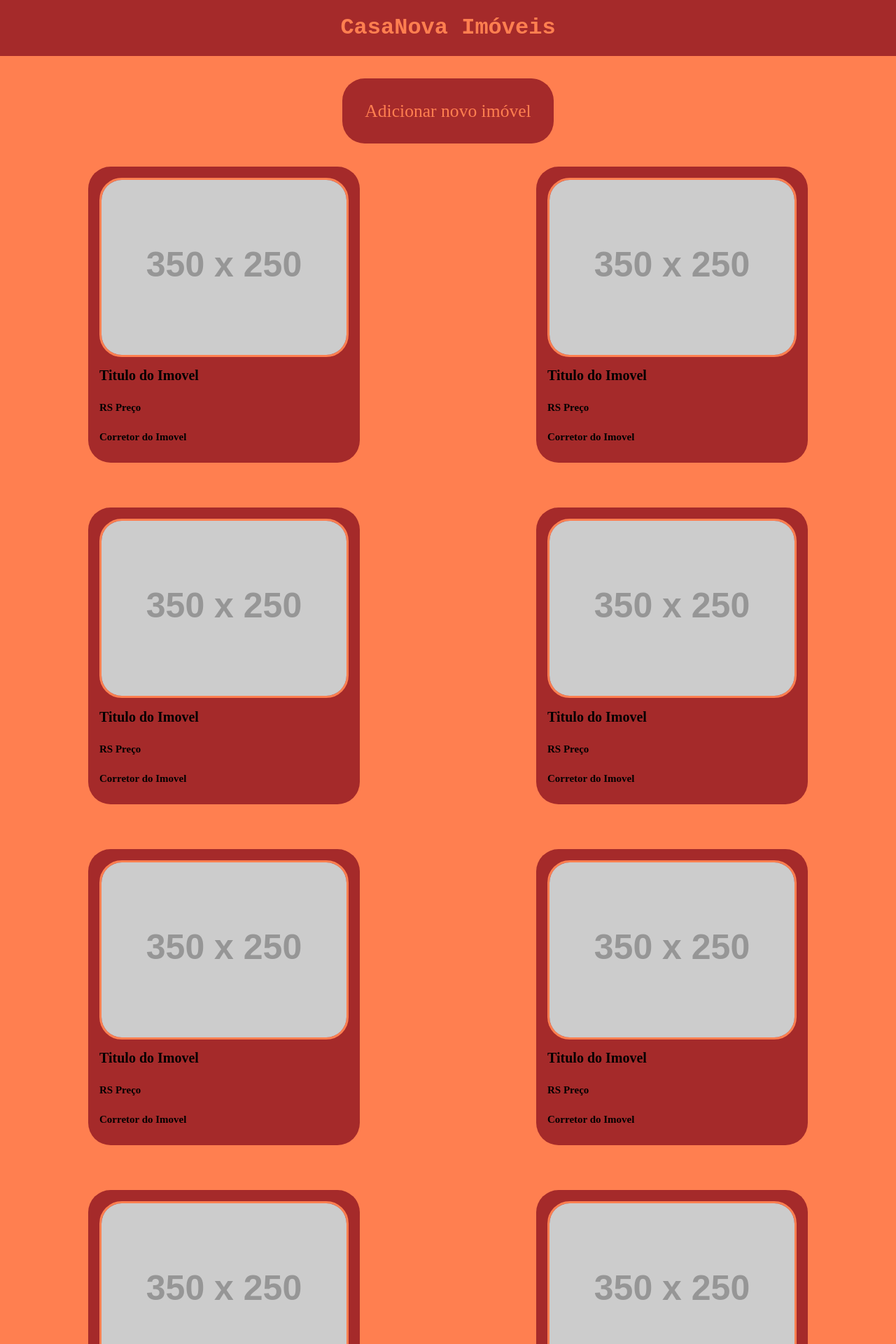
After one commit to lucashaiter/casa-nova-django, a Django app: page / in a window 1280 px wide. The commit adds this page. Shown: the top 1920 px of the page at 70% size. Run offline with Django 5.2, Linux system fonts and the light colour scheme; grey boxes labelled with a size stand in for pictures from a placeholder-image service; some libraries are stand-ins or nearby versions.

Commit message:
Telas finalizadas

```diff
--- a/config/urls.py
+++ b/config/urls.py
@@ -21,7 +21,7 @@ from django.conf import settings
 
 urlpatterns = [
     path('admin/', admin.site.urls),
-    path('imobiliaria/', include('imobiliaria.urls'))
+    path('', include('imobiliaria.urls'))
 ]
 
 urlpatterns += static(settings.STATIC_URL)
--- a/imobiliaria/static/css/styles.css
+++ b/imobiliaria/static/css/styles.css
@@ -3,17 +3,61 @@ body {
     padding: 0;
     font-size: 62.5%;
     background-color: coral;
+    height: 100%;
 }
 
-.container-base {
+.container-add {
+    width: fit-content;
+    margin: 4rem auto;
+}
+
+.container-add a {
+    padding: 2rem;
+    background-color: brown;
+    color: coral;
+    font-size: 1.6rem;
+    border-radius: 2rem;
+    text-decoration: none;
+}
+
+.container-main {
+    display: grid;
+    grid-template-columns: repeat(auto-fit, minmax(400px, 1fr));
+    gap: 4rem;
+    margin: 2rem auto;
+    max-width: 100rem;
+    justify-content: center;
+    padding: 0 2rem;
+}
+
+header {
     display: flex;
     justify-content: center;
     margin-bottom: 1.5rem;
     background-color: brown;
 }
 
-.container-base h1 {
+header h1 {
     font-size: 2rem;
     font-family: 'Courier New', Courier, monospace;
     color: coral;
 }
+
+header a {
+    text-decoration: none;
+}
+
+.imovel {
+    background-color: brown;
+    width: fit-content;
+    border-radius: 2rem;
+    padding: 1rem;
+    display: flex;
+    flex-direction: column;
+    margin: 0 auto;
+}
+
+.imovel-image img {
+    border: 3px solid coral;
+    border-radius: 2rem;
+}
--- /dev/null
+++ b/imobiliaria/templates/base/base.html
@@ -0,0 +1,14 @@
+{% load static %}
+<!DOCTYPE html>
+<html>
+<head>
+    <title>CasaNova Imóveis</title>
+    <link rel="stylesheet" href="{% static 'css/styles.css' %}">
+</head>
+<body>
+    <header>
+        <a href="{% url "home" %}"><h1>CasaNova Imóveis</h1></a>
+    </header>
+    {% block conteudo %}{% endblock %}
+</body>
+</html>
--- /dev/null
+++ b/imobiliaria/templates/pages/home.html
@@ -0,0 +1,18 @@
+{% extends "base/base.html" %}
+
+{% block conteudo %}
+<div class="container-add">
+    <a href="{% url "form" %}">Adicionar novo imóvel</a>
+</div>
+<main class="container-main">
+    {% include "partials/imovel.html" %}
+    {% include "partials/imovel.html" %}
+    {% include "partials/imovel.html" %}
+    {% include "partials/imovel.html" %}
+    {% include "partials/imovel.html" %}
+    {% include "partials/imovel.html" %}
+    {% include "partials/imovel.html" %}
+    {% include "partials/imovel.html" %}
+    {% include "partials/imovel.html" %}
+</main>
+{% endblock %}
--- /dev/null
+++ b/imobiliaria/templates/partials/imovel.html
@@ -0,0 +1,14 @@
+<div class="imovel">
+    <div class="imovel-image">
+        <img src="https://placehold.co/350x250">
+    </div>
+    <div class="imovel-titulo">
+        <h1>Titulo do Imovel</h1>
+    </div>
+    <div class="imovel-preco">
+        <h2>RS Preço</h1>
+    </div>
+    <div class="imovel-corretor">
+        <h2>Corretor do Imovel</h2>
+    </div>
+</div>
--- a/imobiliaria/urls.py
+++ b/imobiliaria/urls.py
@@ -1,6 +1,7 @@
 from django.urls import path
-from .views import home
+from .views import home, form
 
 urlpatterns = [
-    path('', home)
+    path('', home, name="home"),
+    path('form/', form, name="form")
 ]
--- a/imobiliaria/views.py
+++ b/imobiliaria/views.py
@@ -2,4 +2,7 @@ from django.shortcuts import render
 
 
 def home(request):
-    return render(request, 'pages/base.html')
+    return render(request, 'pages/home.html')
+
+def form(request):
+    return render(request, 'pages/form.html')
```
Also changed, not shown: imobiliaria/templates/pages/base.html (deleted, +0 -18 lines), imobiliaria/templates/pages/form.html (added, +9 -0 lines).
